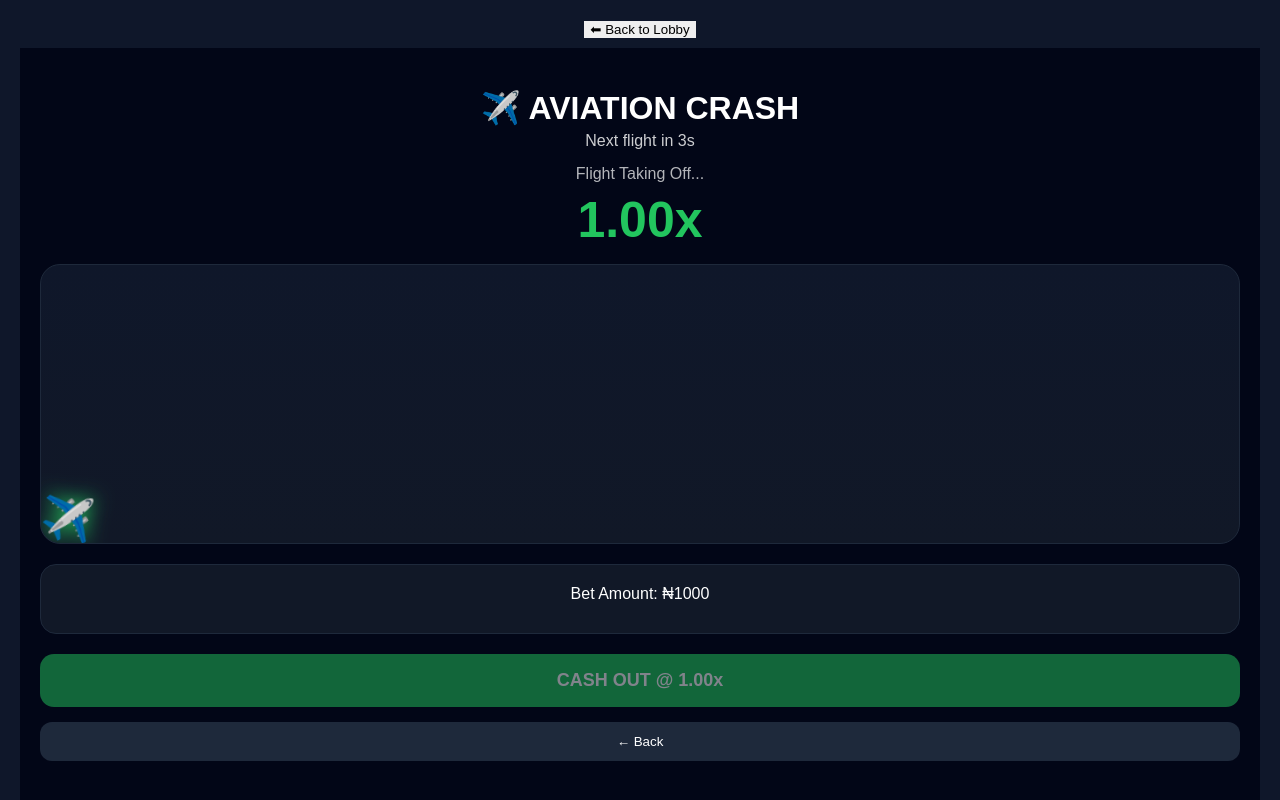
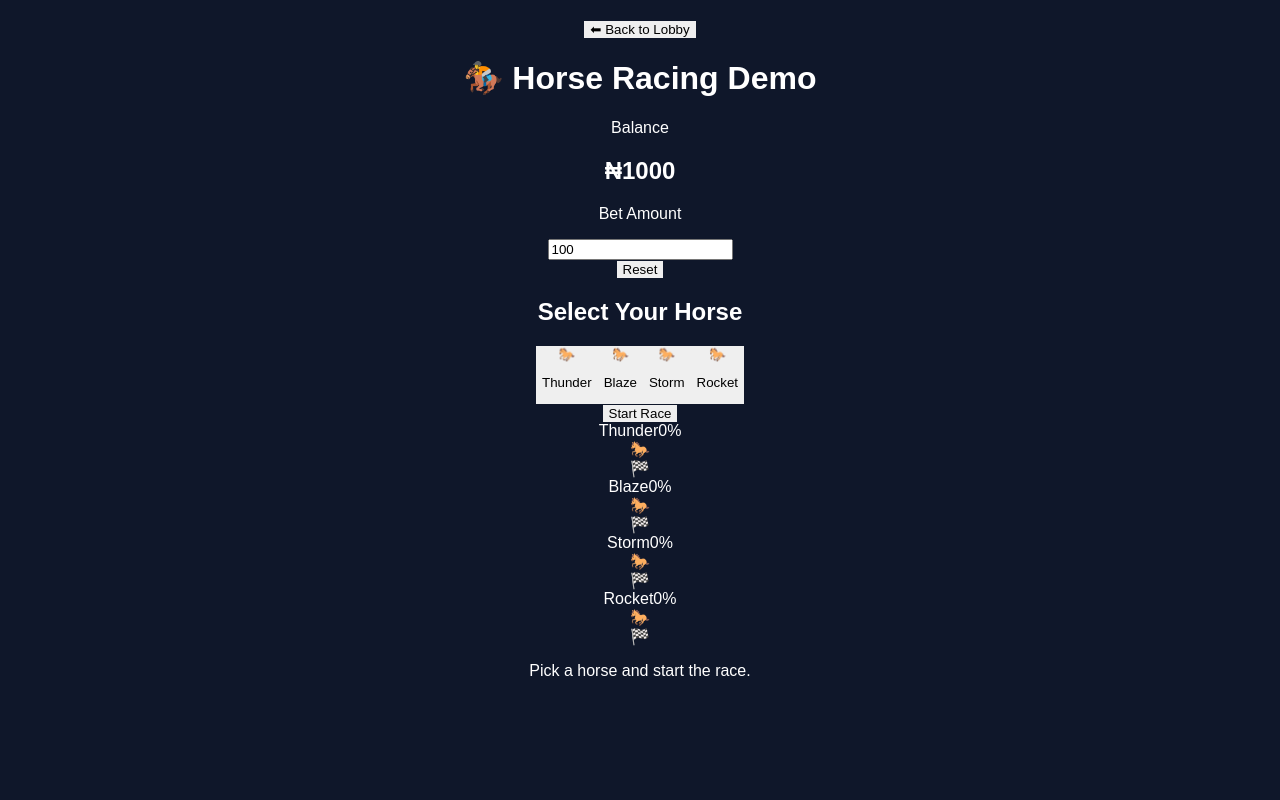
Before and after one commit to annamoyosore/win9ja, a React (Vite) app: page / in a window 1280 px wide. Both pictures are taken after a click on the button "🃏 Play Whot (Waiting Room)". Built offline with nearby package versions, Linux system fonts and the light colour scheme.

Commit message:
Update WhotGame.jsx

```diff
--- a/src/WhotGame.jsx
+++ b/src/WhotGame.jsx
@@ -1,337 +1,248 @@
-import { useEffect, useRef, useState } from "react";
+import React, { useRef, useState, useEffect } from "react";
 
-export default function CrashGameRoomDemo({ onBack }) {
-const [status, setStatus] = useState("BETTING"); // BETTING | RUNNING | CRASHED
-const [countdown, setCountdown] = useState(5);
-const [multiplier, setMultiplier] = useState(1.0);
-const [rocketPos, setRocketPos] = useState({ x: 0, y: 0 });
-const [flightPoints, setFlightPoints] = useState([]);
+export default function Horse() {
+  const horses = [
+    { id: 1, name: "Thunder" },
+    { id: 2, name: "Blaze" },
+    { id: 3, name: "Storm" },
+    { id: 4, name: "Rocket" },
+  ];
 
-const statusRef = useRef("BETTING");
-const intervalRef = useRef(null);
-const crashPointRef = useRef(2.0);
-
-const [player, setPlayer] = useState({
-bet: 1000,
-cashedOut: false,
-cashoutMultiplier: null,
-profit: 0
+  const [positions, setPositions] = useState({
+    1: 0,
+    2: 0,
+    3: 0,
+    4: 0,
   });
 
-// 🚀 START BETTING PHASE
-function startBettingPhase() {
-clearInterval(intervalRef.current);
+  const [selectedHorse, setSelectedHorse] = useState(null);
+  const [raceStarted, setRaceStarted] = useState(false);
+  const [winner, setWinner] = useState(null);
+  const [countdown, setCountdown] = useState(5);
+  const [balance, setBalance] = useState(1000);
+  const [betAmount, setBetAmount] = useState(100);
+  const [message, setMessage] = useState(
+    "Pick a horse and start the race."
+  );
 
-setStatus("BETTING");
-statusRef.current = "BETTING";
+  const raceRef = useRef(null);
+  const countdownRef = useRef(null);
 
-setCountdown(5);
-setMultiplier(1.0);
-setRocketPos({ x: 0, y: 0 });
-setFlightPoints([]);
+  const resetRace = () => {
+    clearInterval(raceRef.current);
+    clearInterval(countdownRef.current);
 
-setPlayer({
-  bet: 1000,
-  cashedOut: false,
-  cashoutMultiplier: null,
-  profit: 0
+    setPositions({
+      1: 0,
+      2: 0,
+      3: 0,
+      4: 0,
     });
 
-let timer = 5;
+    setWinner(null);
+    setRaceStarted(false);
+    setCountdown(5);
+    setMessage("Pick a horse and start the race.");
+  };
 
-intervalRef.current = setInterval(() => {
-  timer -= 1;
-  setCountdown(timer);
+  const startRace = () => {
+    if (!selectedHorse) {
+      alert("Select a horse first");
+      return;
+    }
 
-  if (timer <= 0) {
-    clearInterval(intervalRef.current);
-    startFlight();
+    if (betAmount > balance) {
+      alert("Insufficient balance");
+      return;
+    }
+
+    setBalance((prev) => prev - betAmount);
+
+    let count = 5;
+    setCountdown(count);
+
+    countdownRef.current = setInterval(() => {
+      count -= 1;
+      setCountdown(count);
+
+      if (count <= 0) {
+        clearInterval(countdownRef.current);
+        beginRace();
       }
     }, 1000);
+  };
 
+  const beginRace = () => {
+    setRaceStarted(true);
+    setMessage("🏇 Race in progress...");
+
+    raceRef.current = setInterval(() => {
+      setPositions((prev) => {
+        const updated = { ...prev };
+
+        horses.forEach((horse) => {
+          updated[horse.id] += Math.random() * 7;
+        });
+
+        const winningHorse = horses.find(
+          (horse) => updated[horse.id] >= 90
+        );
+
+        if (winningHorse) {
+          clearInterval(raceRef.current);
+
+          setWinner(winningHorse);
+          setRaceStarted(false);
+
+          if (selectedHorse === winningHorse.id) {
+            const payout = betAmount * 3;
+            setBalance((prev) => prev + payout);
+            setMessage(`🎉 You won ₦${payout}`);
+          } else {
+            setMessage(`😢 ${winningHorse.name} won the race`);
+          }
         }
 
-// ✈️ START FLIGHT
-function startFlight() {
-setStatus("RUNNING");
-statusRef.current = "RUNNING";
-
-crashPointRef.current = +(1.5 + Math.random() * 4).toFixed(2);
-
-let currentMultiplier = 1;
-let x = 0;
-let y = 0;
-
-intervalRef.current = setInterval(() => {
-  if (statusRef.current !== "RUNNING") return;
-
-  const growth = 0.015 + currentMultiplier * 0.018;
-  currentMultiplier += growth;
-  currentMultiplier = +currentMultiplier.toFixed(2);
-
-  setMultiplier(currentMultiplier);
-
-  // ✈️ Real aviation floating movement
-  x += 5 + currentMultiplier * 0.8;
-  y += 1.5 + currentMultiplier * 0.9;
-
-  setRocketPos({ x, y });
-
-  // 📈 Flight path
-  setFlightPoints((prev) => [
-    ...prev,
-    {
-      x,
-      y
-    }
-  ]);
-
-  // 💰 Live payout updates
-  if (!player.cashedOut) {
-    const liveProfit = +(
-      player.bet * currentMultiplier - player.bet
-    ).toFixed(2);
-
-    setPlayer((prev) => ({
-      ...prev,
-      profit: liveProfit
-    }));
-  }
-
-  // 💥 Crash
-  if (currentMultiplier >= crashPointRef.current) {
-    clearInterval(intervalRef.current);
-
-    setStatus("CRASHED");
-    statusRef.current = "CRASHED";
-
-    // 🔁 Auto restart
-    setTimeout(() => {
-      startBettingPhase();
-    }, 4000);
-  }
-}, 40);
-
-}
-
-// 💰 CASHOUT
-function cashout() {
-if (statusRef.current !== "RUNNING") return;
-
-setPlayer((prev) => {
-  if (prev.cashedOut) return prev;
-
-  return {
-    ...prev,
-    cashedOut: true,
-    cashoutMultiplier: multiplier,
-    profit: +(prev.bet * multiplier - prev.bet).toFixed(2)
+        return updated;
+      });
+    }, 120);
   };
-});
-
-}
 
   useEffect(() => {
-startBettingPhase();
-
-return () => clearInterval(intervalRef.current);
-
+    return () => {
+      clearInterval(raceRef.current);
+      clearInterval(countdownRef.current);
+    };
   }, []);
 
   return (
-<div style={styles.container}>
-<h1 style={{ marginBottom: 5 }}>✈️ AVIATION CRASH</h1>
+    <div className="min-h-screen bg-green-900 text-white p-4">
+      <div className="max-w-5xl mx-auto">
+        <h1 className="text-4xl font-bold text-center mb-5">
+          🏇 Horse Racing Demo
+        </h1>
 
-{/* STATUS */}
-  <div style={{ marginBottom: 15, opacity: 0.8 }}>
-    {status === "BETTING" && (
-      <span>Next flight in {countdown}s</span>
-    )}
-
-    {status === "RUNNING" && (
-      <span style={{ color: "lime" }}>
-        Flight is live ✈️
-      </span>
-    )}
-
-    {status === "CRASHED" && (
-      <span style={{ color: "red" }}>
-        💥 Flew away @ {multiplier.toFixed(2)}x
-      </span>
-    )}
+        <div className="bg-black/30 rounded-3xl p-4 mb-6 flex flex-wrap gap-4 justify-between items-center">
+          <div>
+            <p className="text-lg">Balance</p>
+            <h2 className="text-3xl font-bold">₦{balance}</h2>
           </div>
 
-  {/* MULTIPLIER */}
-  <div style={{ marginBottom: 8, opacity: 0.7 }}>
-    Flight Taking Off...
+          <div>
+            <p className="mb-1">Bet Amount</p>
+            <input
+              type="number"
+              value={betAmount}
+              onChange={(e) =>
+                setBetAmount(Number(e.target.value))
+              }
+              className="bg-gray-800 px-4 py-3 rounded-2xl text-white w-40"
+            />
           </div>
 
-  <div
-    style={{
-      ...styles.multiplier,
-      color: status === "CRASHED" ? "red" : "#22c55e"
-    }}
+          <button
+            onClick={resetRace}
+            className="bg-red-500 hover:bg-red-600 px-5 py-3 rounded-2xl font-bold"
           >
-    {multiplier.toFixed(2)}x
+            Reset
+          </button>
         </div>
 
-  {/* GAME SCREEN */}
-  <div style={styles.gameArea}>
-    {/* GRAPH LINE */}
-    <svg style={styles.svg}>
-      <polyline
-        fill="none"
-        stroke="#22c55e"
-        strokeWidth="4"
-        points={flightPoints
-          .map((p) => `${p.x},${250 - p.y}`)
-          .join(" ")}
-      />
-    </svg>
+        {!raceStarted && !winner && (
+          <div className="bg-black/30 rounded-3xl p-5 mb-6">
+            <h2 className="text-2xl font-bold mb-5">
+              Select Your Horse
+            </h2>
 
-    {/* AIRPLANE */}
-    <div
-      style={{
-        ...styles.rocket,
-        left: rocketPos.x,
-        bottom: rocketPos.y,
-        transform: `rotate(${Math.min(multiplier * 8, 45)}deg)`
-      }}
+            <div className="grid grid-cols-2 md:grid-cols-4 gap-4">
+              {horses.map((horse) => (
+                <button
+                  key={horse.id}
+                  onClick={() =>
+                    setSelectedHorse(horse.id)
+                  }
+                  className={`p-4 rounded-3xl border-4 transition-all ${
+                    selectedHorse === horse.id
+                      ? "border-yellow-400 bg-yellow-500 text-black"
+                      : "border-white bg-gray-800"
+                  }`}
                 >
-      ✈️
-    </div>
+                  <div className="text-6xl mb-2">🐎</div>
+                  <p className="font-bold text-lg">
+                    {horse.name}
+                  </p>
+                </button>
+              ))}
             </div>
 
-  {/* PLAYER CARD */}
-  <div style={styles.card}>
-    <div style={{ marginBottom: 10 }}>
-      Bet Amount: ₦{player.bet}
-    </div>
-
-    {!player.cashedOut && status === "RUNNING" && (
-      <>
-        <div style={{ color: "#22c55e", fontSize: 22 }}>
-          ₦{(player.bet + player.profit).toFixed(2)}
-        </div>
-
-        <div style={{ opacity: 0.7, marginTop: 5 }}>
-          Live Profit: +₦{player.profit.toFixed(2)}
-        </div>
-      </>
-    )}
-
-    {player.cashedOut && (
-      <div style={{ color: "gold" }}>
-        <div>
-          Cashed Out @ {player.cashoutMultiplier?.toFixed(2)}x
-        </div>
-
-        <div style={{ marginTop: 5 }}>
-          Won ₦
-          {(player.bet + player.profit).toFixed(2)}
-        </div>
+            <button
+              onClick={startRace}
+              className="mt-6 w-full bg-blue-500 hover:bg-blue-600 py-4 rounded-3xl text-2xl font-bold"
+            >
+              Start Race
+            </button>
           </div>
         )}
 
-    {status === "CRASHED" && !player.cashedOut && (
-      <div style={{ color: "red", marginTop: 10 }}>
-        Lost ₦{player.bet}
+        {countdown > 0 &&
+          !raceStarted &&
+          !winner &&
+          countdown !== 5 && (
+            <div className="text-center text-7xl font-bold mb-6 animate-pulse">
+              {countdown}
             </div>
           )}
+
+        <div className="bg-green-700 rounded-3xl border-4 border-white p-5">
+          {horses.map((horse) => (
+            <div key={horse.id} className="mb-6">
+              <div className="flex justify-between mb-2 font-bold">
+                <span>
+                  {horse.name}
+                  {winner?.id === horse.id && " 🏆"}
+                </span>
+                <span>
+                  {Math.floor(positions[horse.id])}%
+                </span>
               </div>
 
-  {/* CASHOUT BUTTON */}
-  <button
-    onClick={cashout}
-    disabled={status !== "RUNNING" || player.cashedOut}
+              <div className="relative bg-white rounded-full h-16 overflow-hidden">
+                <div
+                  className="absolute top-1/2 -translate-y-1/2 text-5xl transition-all duration-100"
                   style={{
-      ...styles.cashoutButton,
-      opacity:
-        status !== "RUNNING" || player.cashedOut ? 0.5 : 1
+                    left: `${positions[horse.id]}%`,
                   }}
                 >
-    {player.cashedOut
-      ? "CASHED OUT"
-      : `CASH OUT @ ${multiplier.toFixed(2)}x`}
-  </button>
-
-  {/* BACK BUTTON */}
-  <button onClick={onBack} style={styles.backButton}>
-    ← Back
-  </button>
+                  🐎
                 </div>
 
+                <div className="absolute right-2 top-1/2 -translate-y-1/2 text-2xl">
+                  🏁
+                </div>
+              </div>
+            </div>
+          ))}
+        </div>
+
+        <div className="mt-6 bg-black/30 rounded-3xl p-5 text-center">
+          <p className="text-2xl font-bold">{message}</p>
+
+          {winner && (
+            <>
+              <h2 className="text-5xl font-bold text-yellow-400 mt-4">
+                🏆 {winner.name} Wins!
+              </h2>
+
+              <button
+                onClick={resetRace}
+                className="mt-5 bg-yellow-500 hover:bg-yellow-600 text-black px-6 py-4 rounded-3xl font-bold text-xl"
+              >
+                Play Again
+              </button>
+            </>
+          )}
+        </div>
+      </div>
+    </div>
   );
 }
-
-const styles = {
-container: {
-minHeight: "100vh",
-background: "#020617",
-color: "white",
-padding: 20,
-textAlign: "center",
-overflow: "hidden"
-},
-
-multiplier: {
-fontSize: 50,
-fontWeight: "bold",
-marginBottom: 15
-},
-
-gameArea: {
-position: "relative",
-height: 280,
-background: "linear-gradient(to top, #111827, #0f172a)",
-borderRadius: 20,
-overflow: "hidden",
-marginBottom: 20,
-border: "1px solid #1e293b"
-},
-
-svg: {
-position: "absolute",
-inset: 0,
-width: "100%",
-height: "100%"
-},
-
-rocket: {
-position: "absolute",
-fontSize: 42,
-filter: "drop-shadow(0 0 10px #22c55e)",
-transition: "all 0.04s linear"
-},
-
-card: {
-background: "#111827",
-borderRadius: 16,
-padding: 20,
-marginBottom: 20,
-border: "1px solid #1e293b"
-},
-
-cashoutButton: {
-width: "100%",
-padding: 16,
-borderRadius: 14,
-border: "none",
-background: "#22c55e",
-color: "white",
-fontSize: 18,
-fontWeight: "bold",
-cursor: "pointer"
-},
-
-backButton: {
-marginTop: 15,
-padding: 12,
-width: "100%",
-borderRadius: 12,
-border: "none",
-background: "#1e293b",
-color: "white",
-cursor: "pointer"
-}
-};
```
Lines whose indentation alone changed are shown as unchanged.
